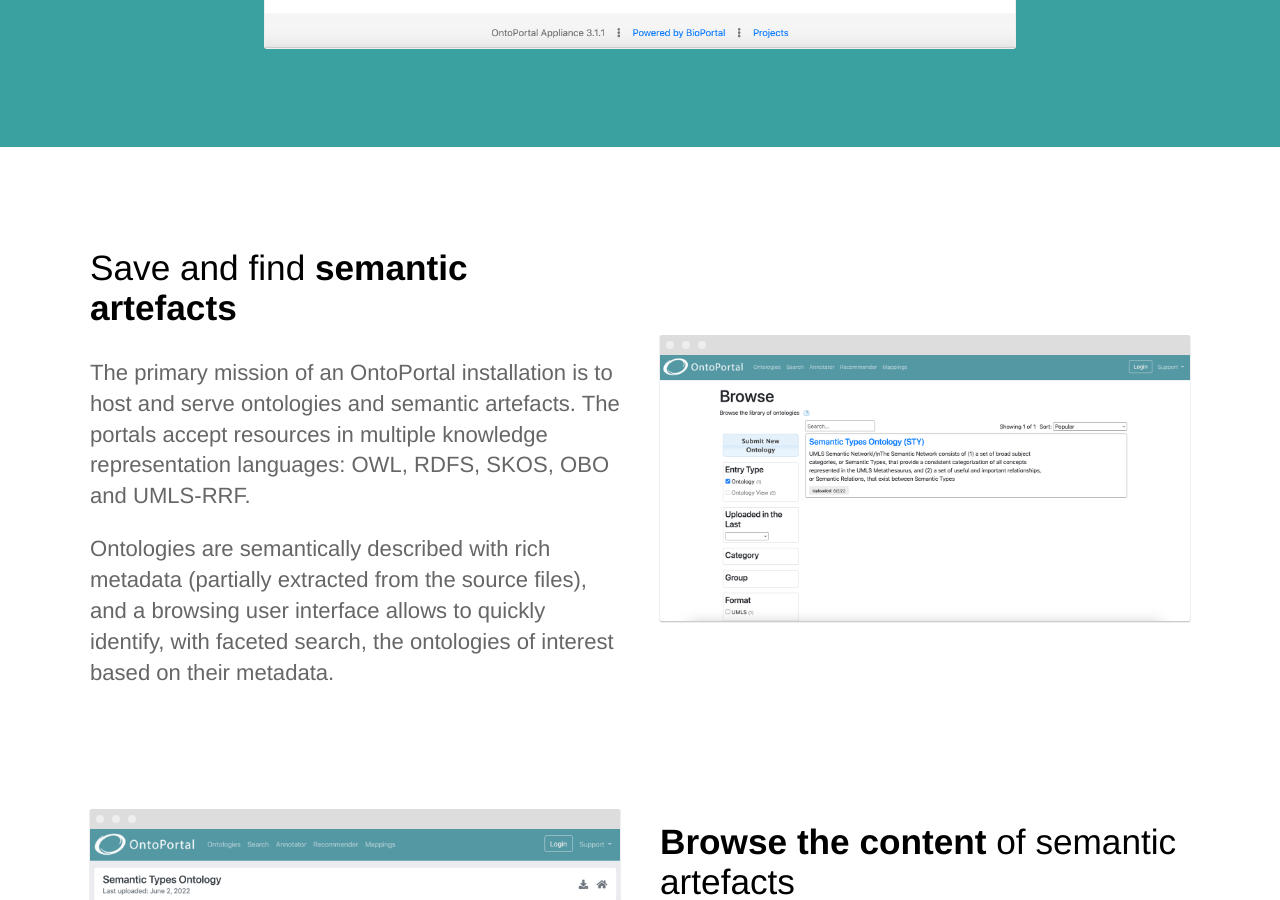
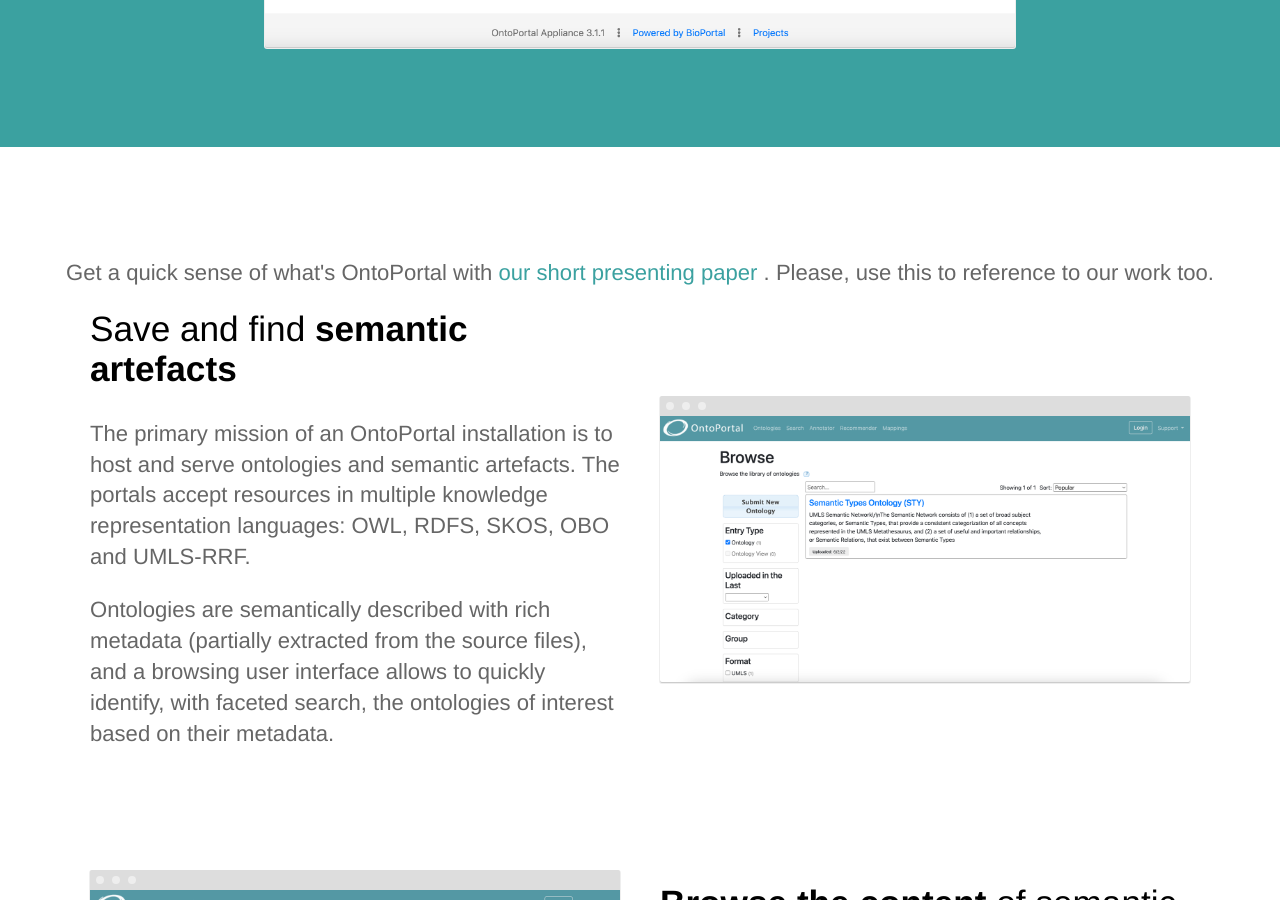
Before and after one commit to ontoportal/website, a Jekyll site: the page built from index.html, in a window 1280 px wide and 900 px high, scrolled down 1006 px. Built offline with Jekyll 4.4.1, drawn with Linux system fonts in a browser that asks for light colours; comment, search, counter and statistics services are not loaded.

Commit message:
Adding reference to OntoPortal paper.

```diff
--- a/index.html
+++ b/index.html
@@ -18,12 +18,13 @@
 		<div>
 			<img src="{{ site.baseurl }}/images/ontoportal_home.png" alt="Screenshot" class="screenshot editable" />
 		</div>
-
 	</div>
 </section>
 
 <div class="content">
 	<section>
+				<p class="subtext editable"> Get a quick sense of what's OntoPortal with <a href="https://hal.science/hal-04088537" target="_blank"> our short presenting paper </a>. Please, use this to reference to our work too.</p>
+
 		<div class="container flex">
 			<div class="text editable">
 				<h2>Save and find <strong>semantic artefacts</strong></h2>
```
